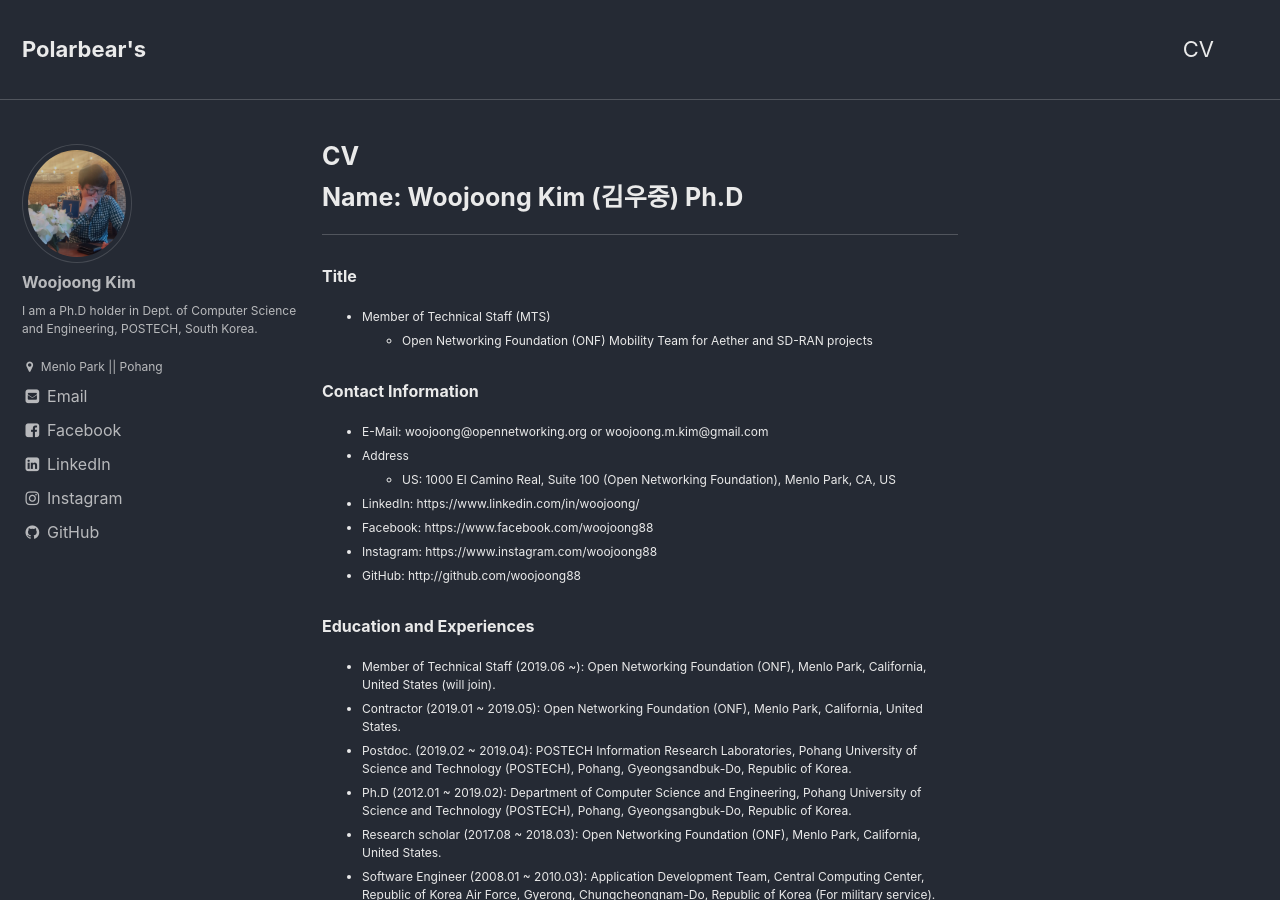
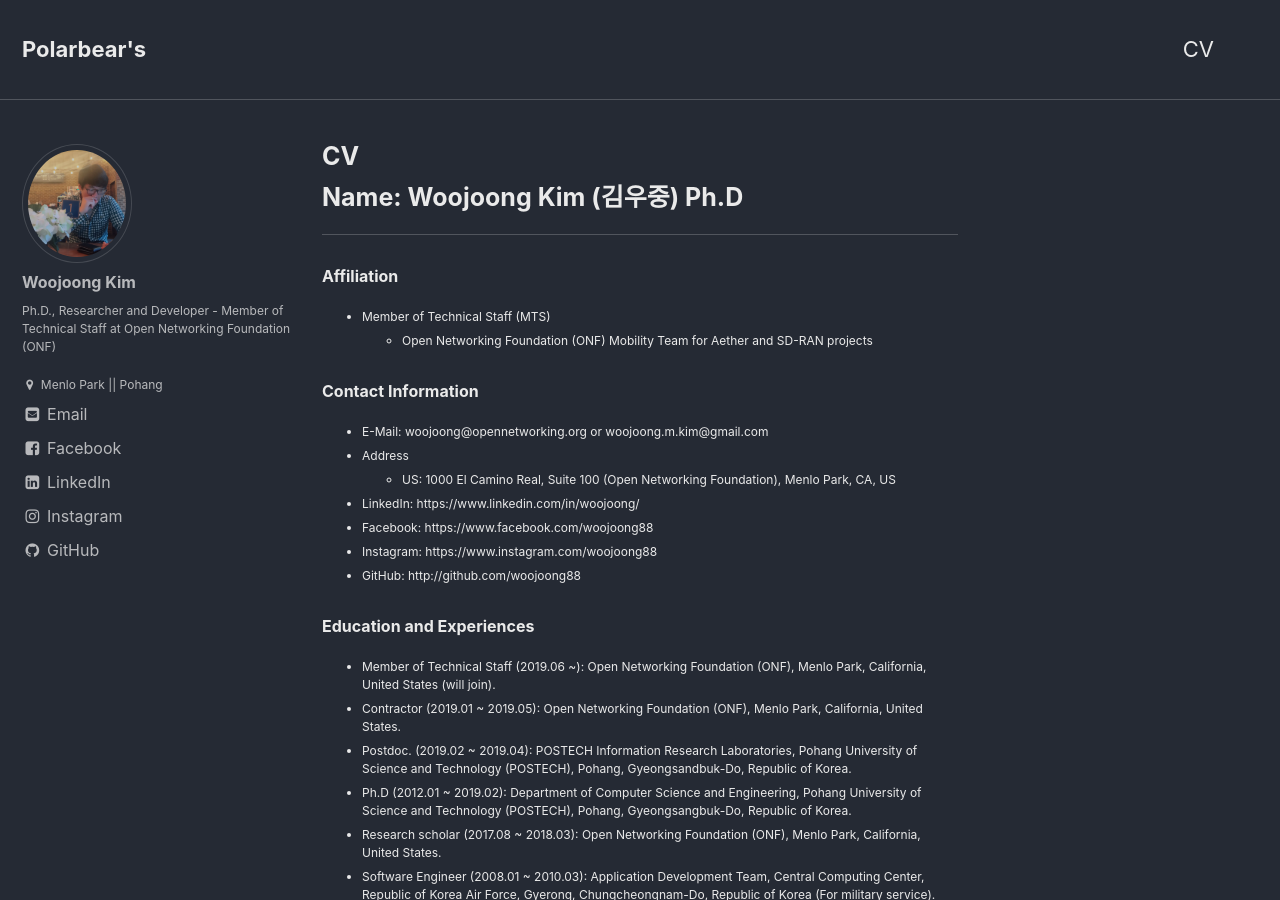
Before and after one commit to woojoong88/woojoong88.github.io, a Jekyll site: the page built from _pages/cv.md, in a window 1280 px wide and 900 px high. Built offline with Jekyll 4.4.1, drawn with Linux system fonts in a browser that asks for light colours.

Commit message:
Change bio

```diff
--- a/_config.yml
+++ b/_config.yml
@@ -85,9 +85,9 @@ analytics:
 author:
   name             : "Woojoong Kim"
   avatar           : "/assets/images/profile.jpg"
-  bio              : "I am a Ph.D holder in Dept. of Computer Science and Engineering, POSTECH, South Korea."
+  bio              : "Ph.D., Researcher and Developer - Member of Technical Staff at Open Networking Foundation (ONF)"
   location         : "Menlo Park || Pohang"
-  email            : "woojoong@postech.ac.kr"
+  email            : "woojoong@opennetworking.org"
   uri              :
   bitbucket        :
   codepen          :
--- a/_pages/cv.md
+++ b/_pages/cv.md
@@ -11,7 +11,7 @@ date: 2018-01-20T22:20:52+00:00
 # Name: Woojoong Kim (김우중) Ph.D
 -----
 
-### Title
+### Affiliation
 * Member of Technical Staff (MTS)
   * Open Networking Foundation (ONF) Mobility Team for Aether and SD-RAN projects
 
```
